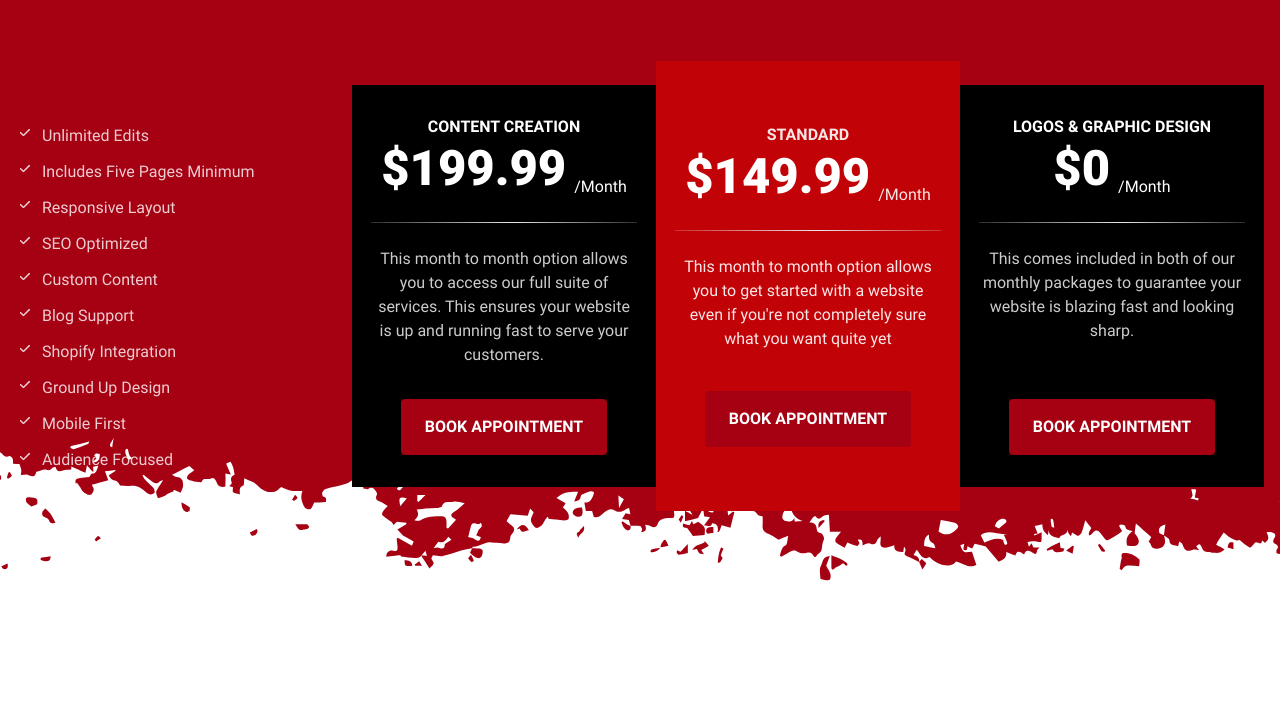
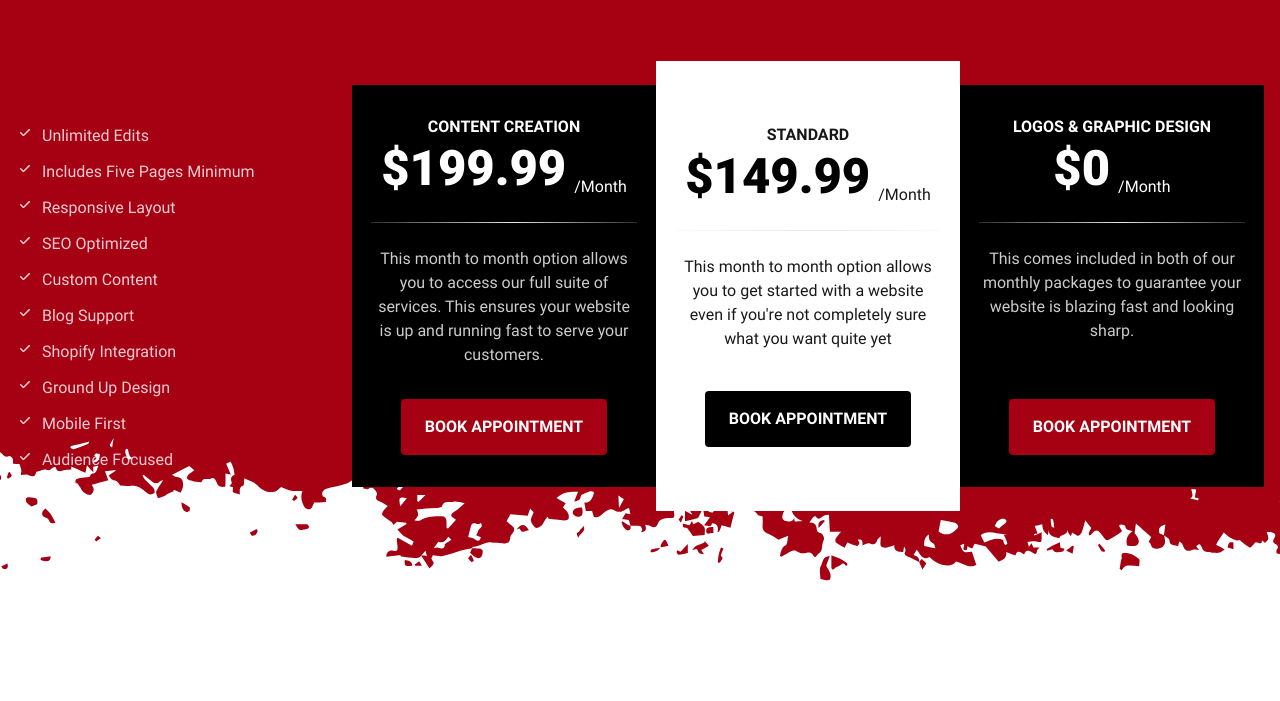
Before and after one commit to Koza101/Portfolio, an Eleventy site: page src/index.html in a window 1280 px wide. Shown: the part 3007-3708 px from the top of the page. Built offline with nearby package versions, Linux system fonts and the light colour scheme; Eleventy itself is replaced by a stand-in of ours; files that its build step writes are made by us from their sources.

Commit message:
Mostly fixed color scheme on ricing button animations

```diff
--- a/src/assets/less/local.less
+++ b/src/assets/less/local.less
@@ -789,7 +789,7 @@
             position: relative;
 
             &.cs-popular {
-                background-color: #C10206;
+                background-color: #ffffff;
                 /* 48px - 64px top & bottom */
                 /* 16px - 32px left & right */
                 padding: clamp(3rem, 6vw, 4rem) clamp(1rem, 1.5vw, 2rem);
@@ -797,21 +797,22 @@
                 .cs-package,
                 .cs-frequency,
                 .cs-item-text {
-                    color: var(--bodyTextColorWhite);
+                    color: var(--bodyTextColor);
                     opacity: 0.9;
                 }
 
                 .cs-price {
-                    color: var(--bodyTextColorWhite);
+                    color: var(--bodyTextColor);
                 }
 
                 .cs-button-solid {
                     transition: color 0.3s;
+                    background-color: #000;
                     &:hover {
-                        color: var(--bodyTextColor);
+                        color: var(--bodyTextColorWhite);
                     }
                     &:before {
-                        background-color: #fff;
+                        background-color: var(--primary);
                     }
                 }
             }
@@ -909,7 +910,7 @@
                 content: "";
                 width: 0%;
                 height: 100%;
-                background: #000;
+                background: #fff;
                 opacity: 1;
                 border-radius: (4/16rem);
                 position: absolute;
@@ -920,6 +921,7 @@
             }
 
             &:hover {
+                color: var(--bodyTextColor);
                 &:before {
                     width: 100%;
                 }
--- a/src/index.html
+++ b/src/index.html
@@ -282,7 +282,7 @@ In my interactions with small businesses, I've noticed a recurring challenge: ma
                     <p class="cs-item-text">
                         This month to month option allows you to get started with a website even if you're not completely sure what you want quite yet
                     </p>
-                    <a href="" class="cs-button-solid cs-price-button">Book Appointment</a>
+                    <a href="" class="cs-button-solid cs-price-button-mid">Book Appointment</a>
                 </li>
                 <li class="cs-item">
                     <span class="cs-package">Logos & Graphic Design</span>
```
Also changed, not shown: src/assets/css/local.css.
